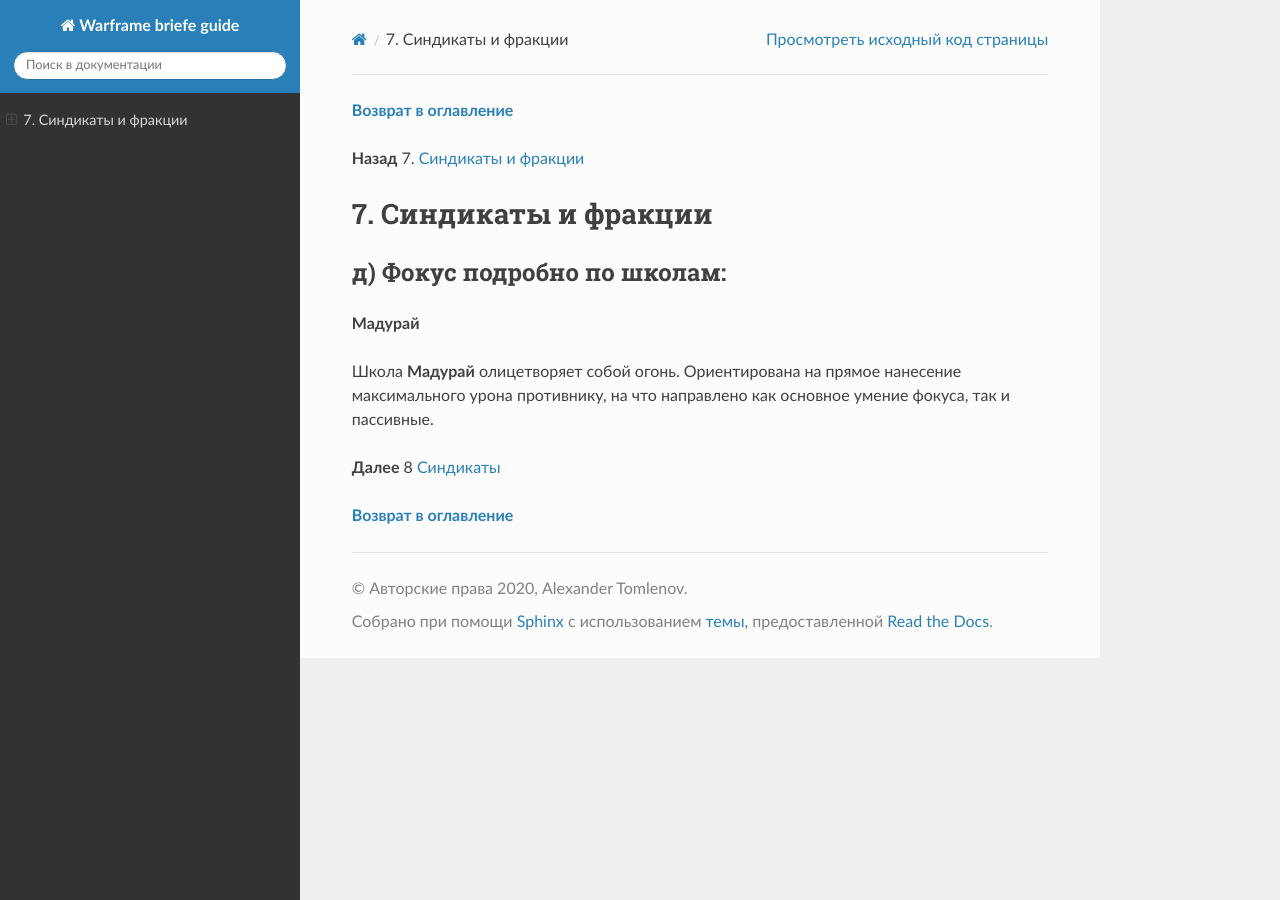
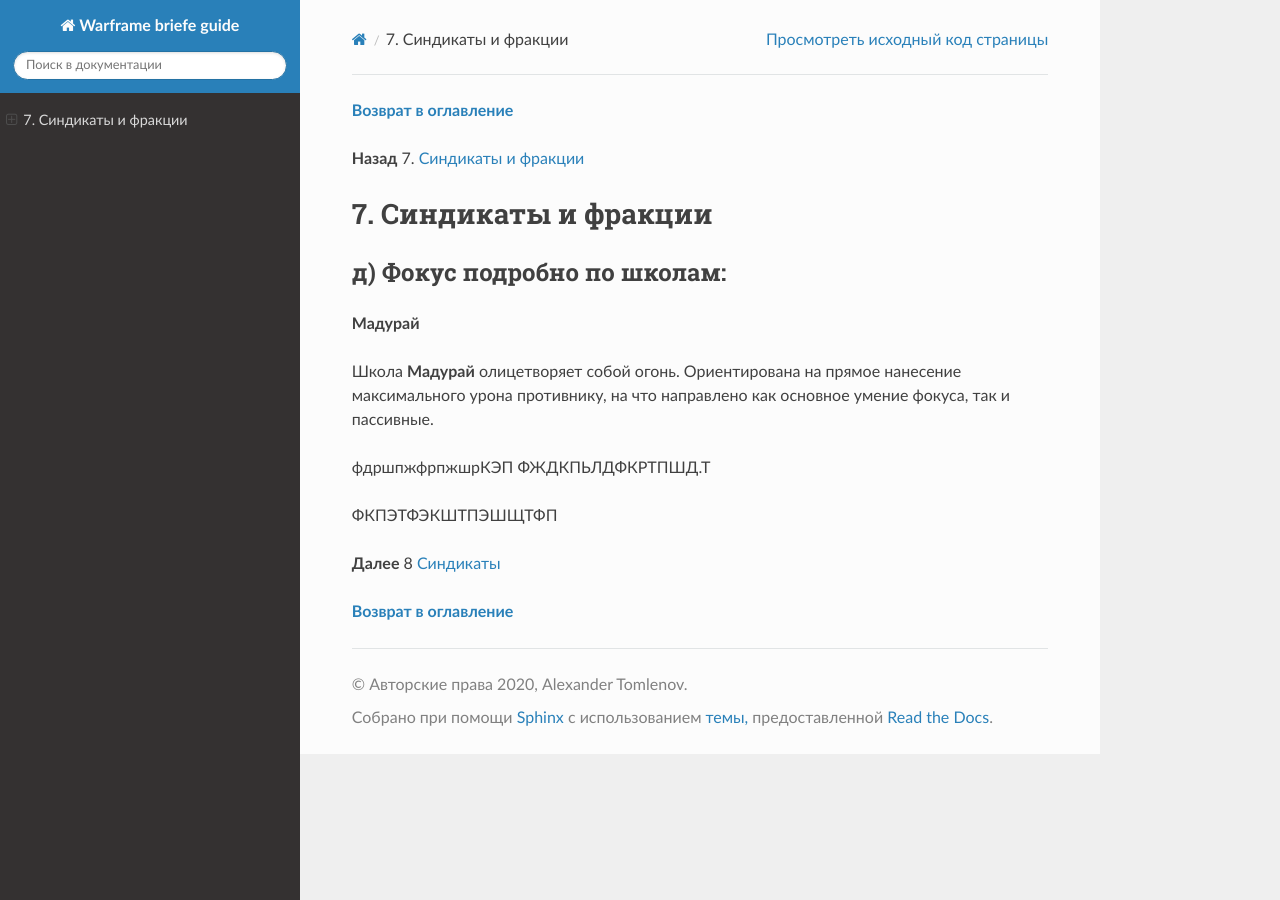
Before and after one commit to crackedmind/warframe-brief-guide, a Sphinx documentation site: the page built from source/07_e.md, in a window 1280 px wide. Built offline with Sphinx 7.4.7 and the Read the Docs theme 2.0.0, drawn with Linux system fonts in a browser that asks for light colours.

Commit message:
проверка оповещений 2

```diff
--- a/source/07_e.md
+++ b/source/07_e.md
@@ -11,7 +11,11 @@
 
 Школа **Мадурай** олицетворяет собой огонь. Ориентирована на прямое нанесение максимального урона противнику, на что направлено как основное умение фокуса, так и пассивные.
 
+фдршпжфрпжшрКЭП
+ФЖДКПЬЛДФКРТПШД.Т
 
+
+ФКПЭТФЭКШТПЭШЩТФП
 
 
 
```
